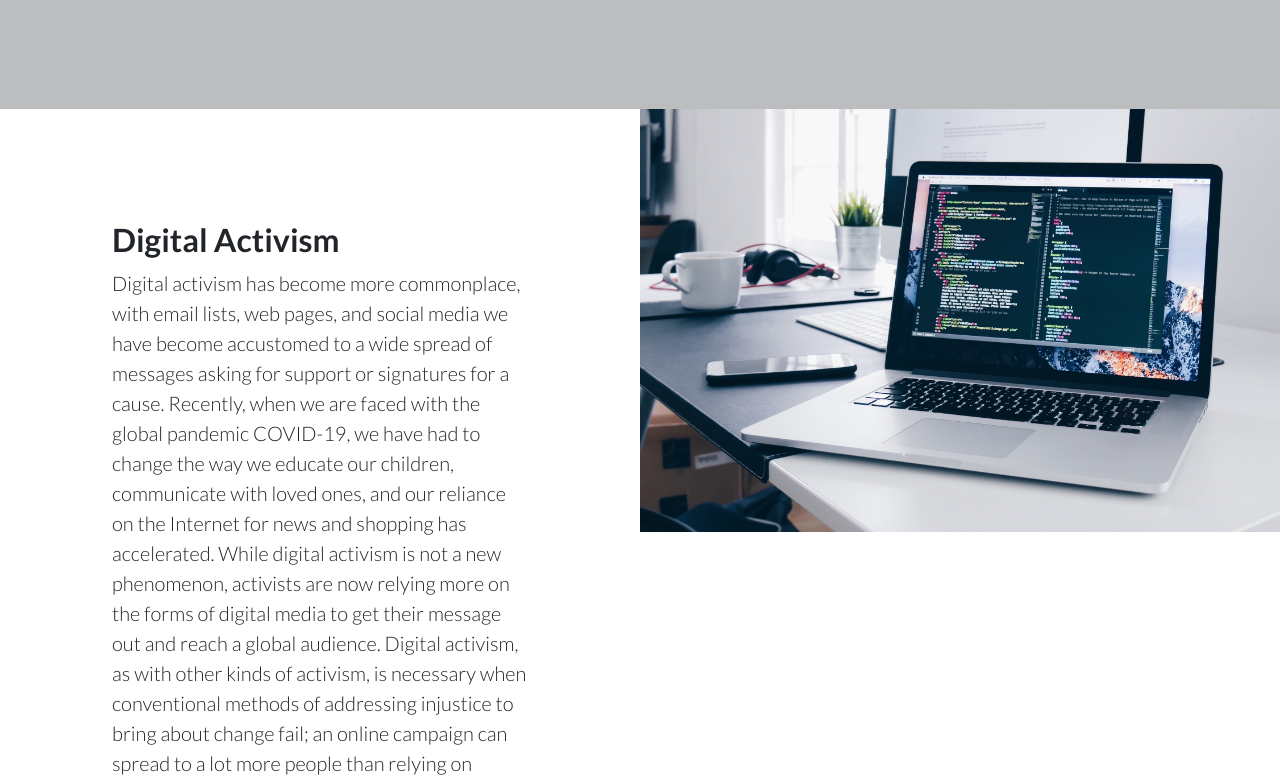
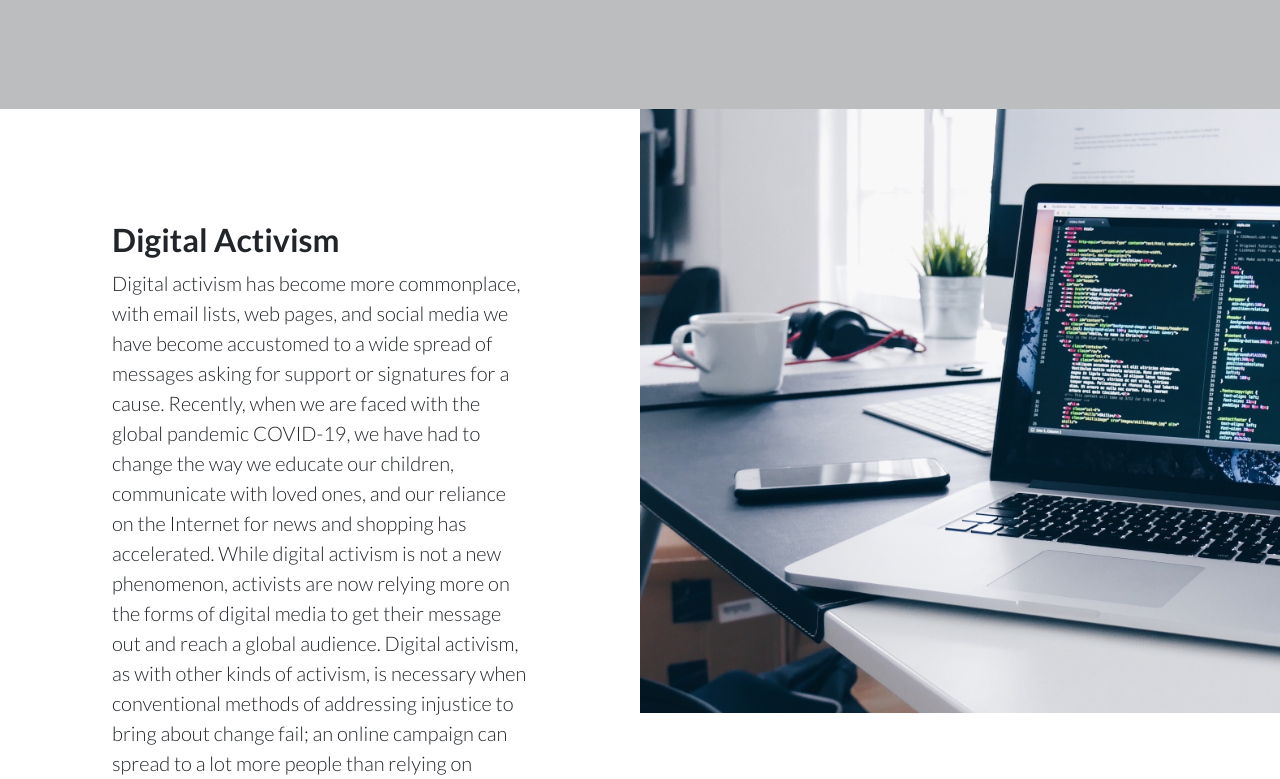
Before and after one commit to pamkent/finalactivism, a website: page index.html in a window 1280 px wide. Shown: the part 1001-1780 px from the top of the page. Drawn offline with Linux system fonts and the light colour scheme.

Commit message:
changing stuff

```diff
--- a/index.html
+++ b/index.html
@@ -68,7 +68,7 @@
     <div class="container-fluid p-0">
       <div class="row no-gutters">
 
-        <div class="col-lg-6 order-lg-6 text-white showcase-img" style="background-image: url('img/computer.jpg');background-size:700px;background-repeat:no-repeat;"></div>
+        <div class="col-lg-6 order-lg-6 text-white showcase-img" style="background-image: url('img/computer.jpg');background-size:1000px;background-repeat:no-repeat;"></div>
         <div class="col-lg-6 order-lg-1 my-auto showcase-text">
           <h2>Digital Activism</h2>
           <p class="lead mb-0">
```
